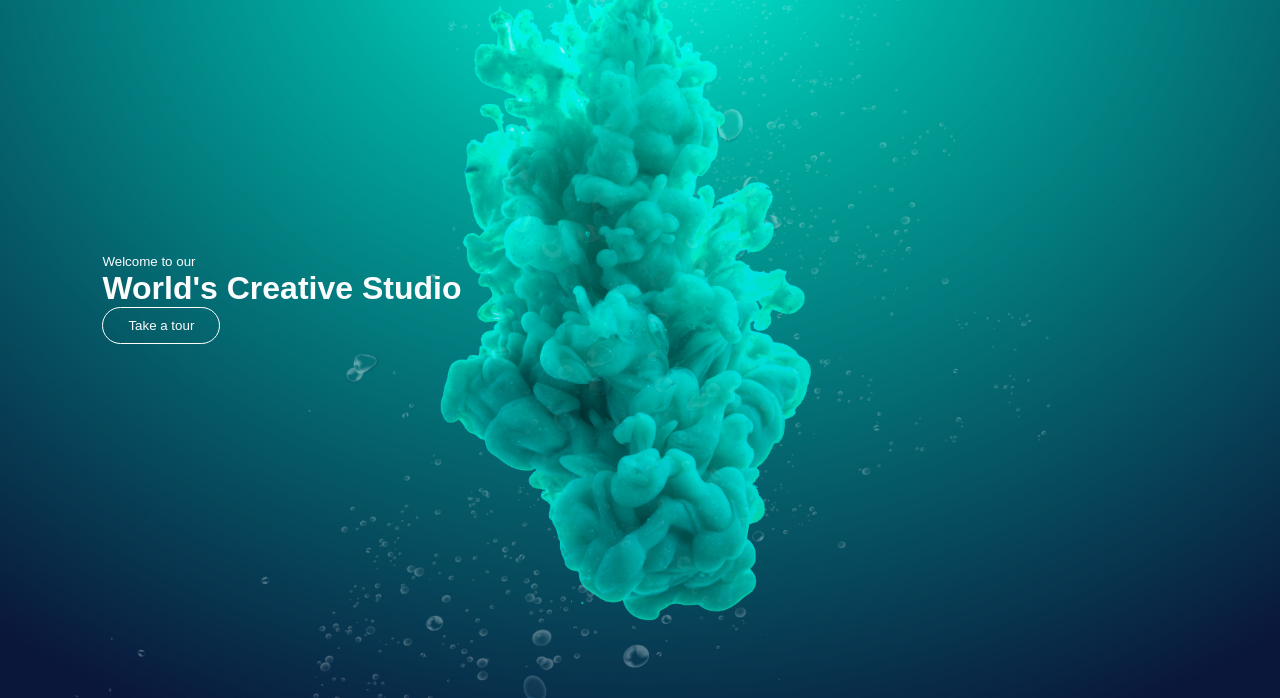
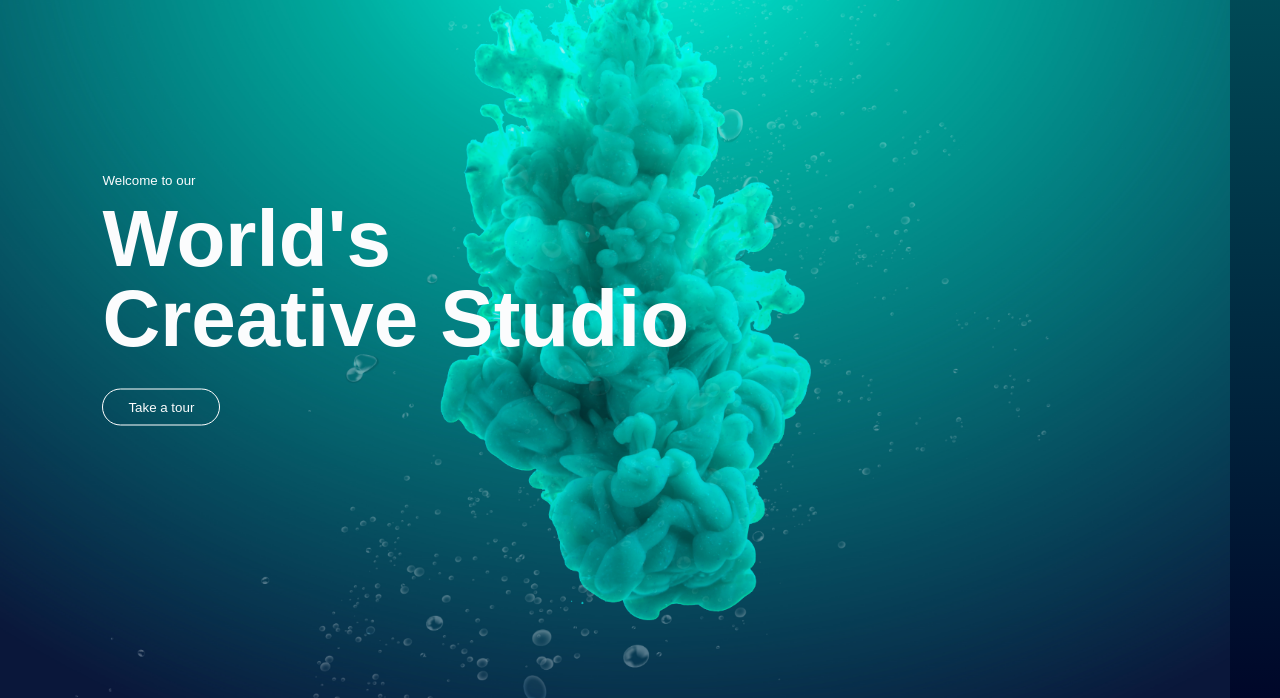
Before and after one commit to samseen/Coventic, a plain HTML site: page index.html in a window 1280 px wide. Shown: the part 102-800 px from the top of the page. Drawn offline with Linux system fonts and the light colour scheme.

Commit message:
Added a side bar.

```diff
--- a/css/style.css
+++ b/css/style.css
@@ -46,3 +46,18 @@ button {
     transform: translateY(-50%);
     z-index: 2;
 }
+
+h1 {
+    font-size: 80px;
+    margin: 10px 0 30px;
+    line-height: 80px;
+}
+
+.sidebar {
+    width: 50px;
+    height: 100vh;
+    background: linear-gradient(#00545d, #000729);
+    position: absolute;
+    right: 0;
+    top: 0;
+}
--- a/index.html
+++ b/index.html
@@ -15,8 +15,11 @@
         </div>
         <div class="content">
             <small>Welcome to our</small>
-            <h1>World's Creative Studio</h1>
+            <h1>World's <br>Creative Studio</h1>
             <button type="button">Take a tour</button>
+        </div>
+        <div class="sidebar">
+
         </div>
     </div>
 </body>
```
